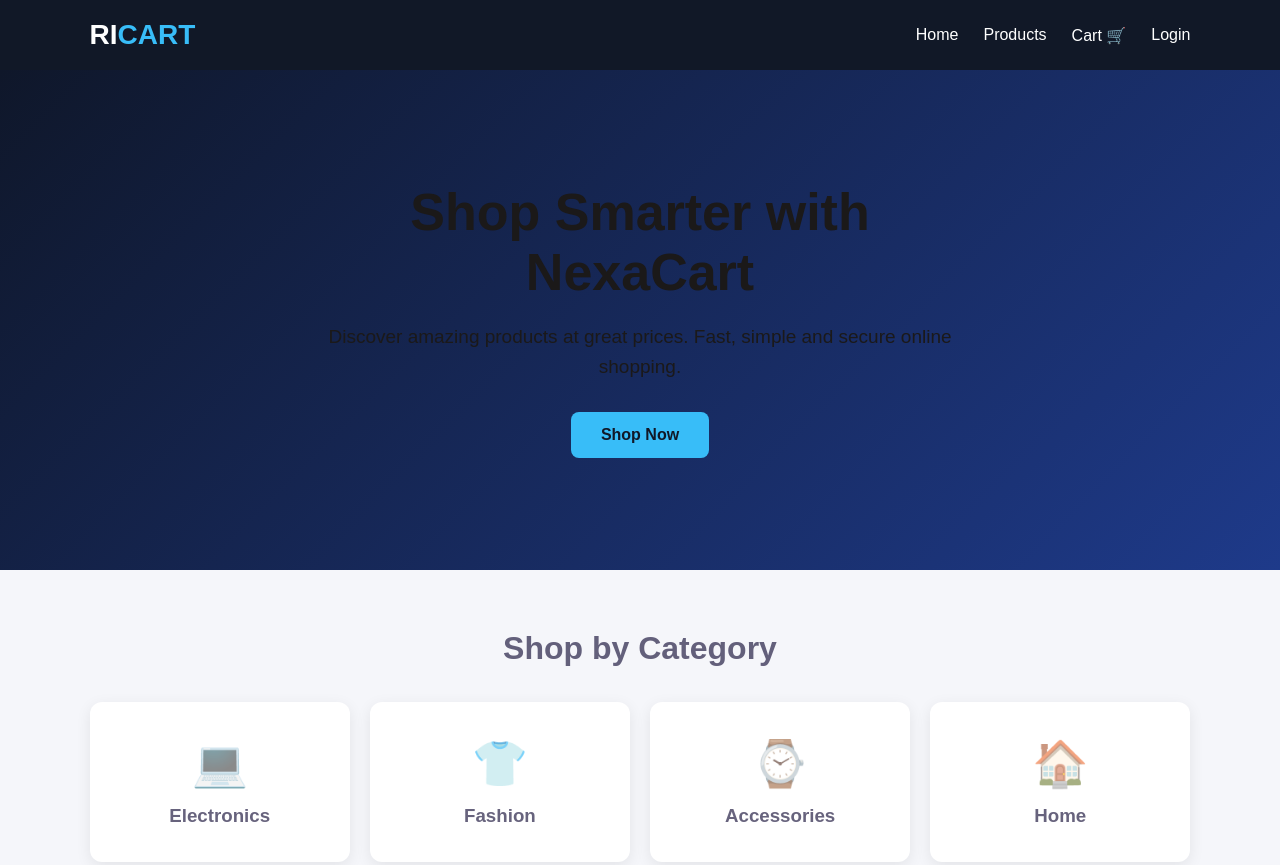
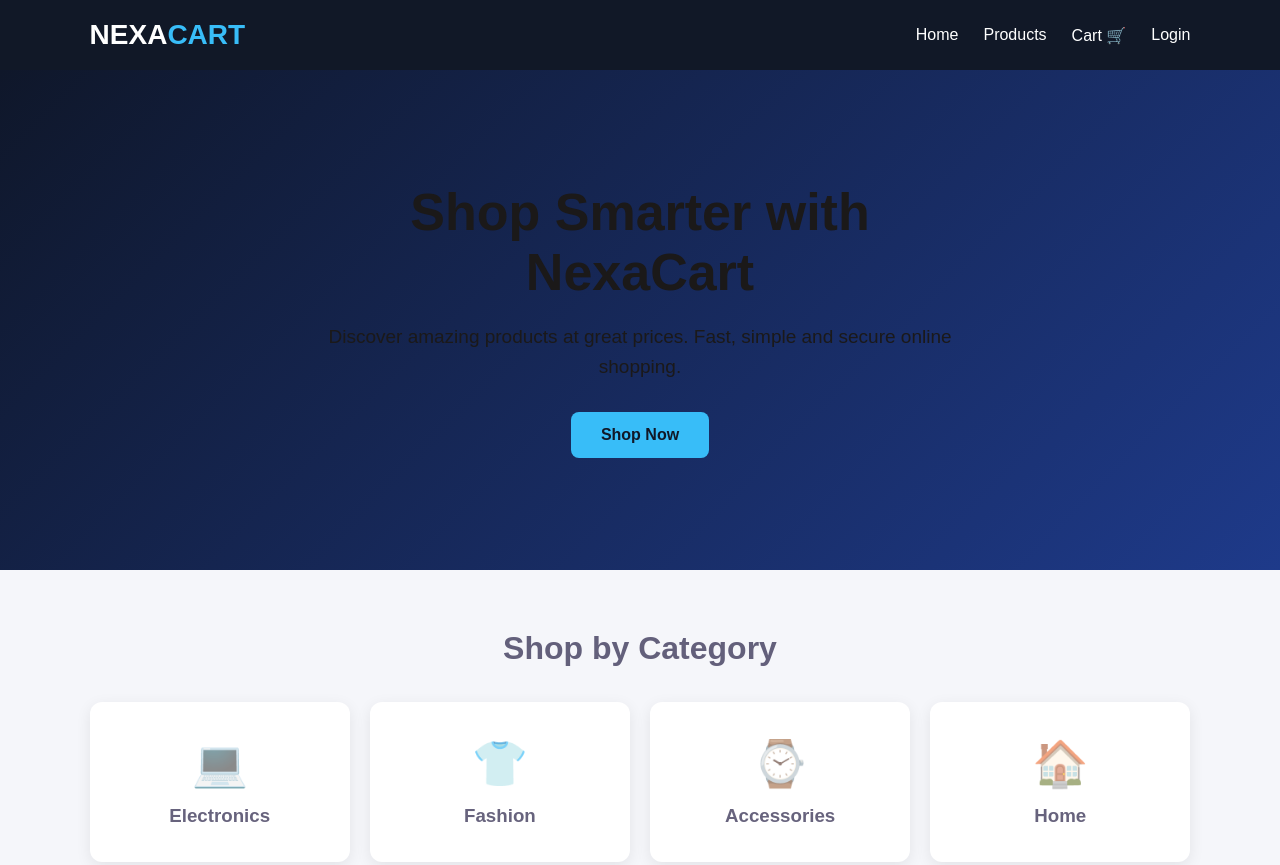
Before and after one commit to Sridharshan-s/Nexacart, a plain HTML site: page index.html in a window 1280 px wide. Shown: the top 865 px of the page. Drawn offline with Linux system fonts and the light colour scheme.

Commit message:
Change logo text in index.html
Updated logo text from 'RI' to 'NEXA' in the navigation bar.

```diff
--- a/index.html
+++ b/index.html
@@ -15,7 +15,7 @@
     <header class="navbar">
 
         <div class="logo">
-            RI<span>CART</span>
+            NEXA<span>CART</span>
         </div>
 
         <nav>
```
